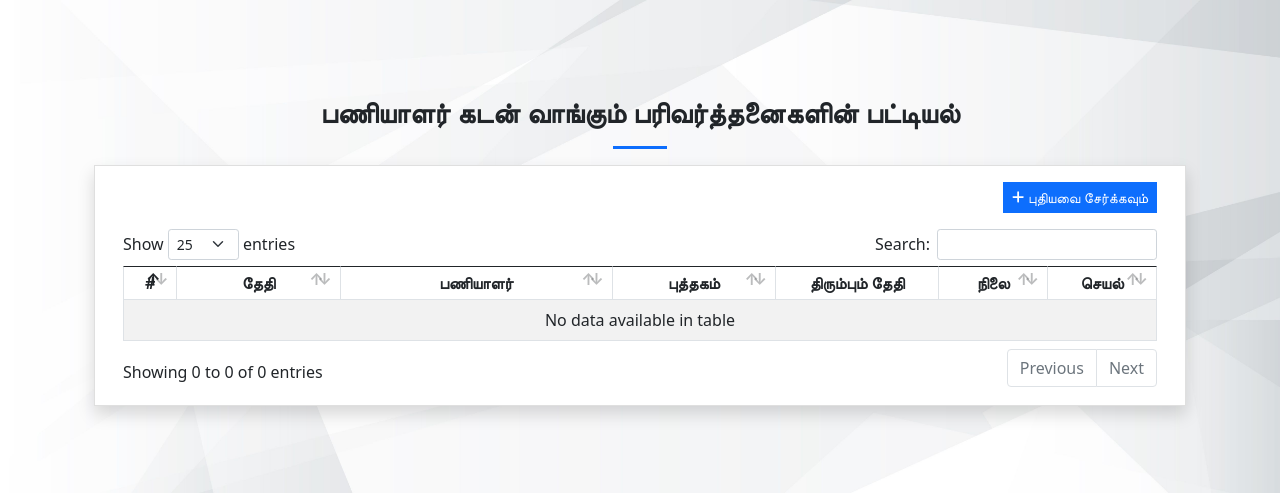
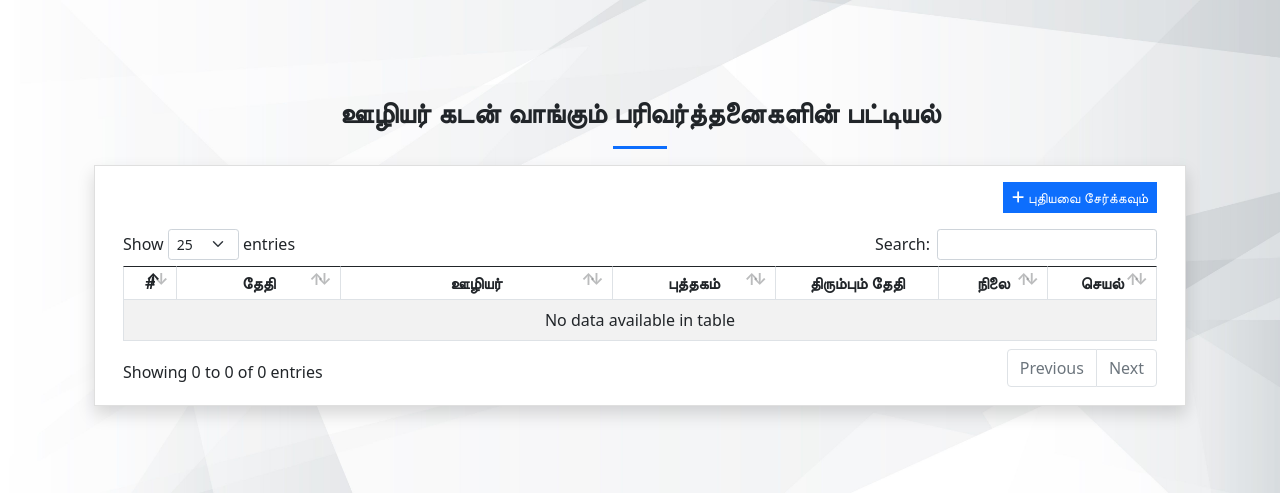
Before and after one commit to dhilipmpms/Library_management_system, a Django app: template lmsApp/templates/staff_borrows.html in a window 1280 px wide. Shown: the top 493 px of the page. Run offline with Django 4.2, Linux system fonts and the light colour scheme; the template is opened without the code that fills it, so the values that code supplies are empty; some libraries are stand-ins or nearby versions.

Commit message:
changed to tamil

```diff
--- a/lmsApp/templates/borrows.html
+++ b/lmsApp/templates/borrows.html
@@ -58,7 +58,7 @@
                                 <td class="text-center">
                                     <div class="dropdown">
                                         <button class="btn btn-light btn-sm rounded-0 border dropdown-toggle" type="button" id="abtn{{borrow.pk}}" data-bs-toggle="dropdown" aria-expanded="false">
-                                          Action
+                                            செயல்
                                         </button>
                                         <ul class="dropdown-menu" aria-labelledby="abtn{{borrow.pk}}">
                                             <li><a class="dropdown-item view-data" href="javascript:void(0)" data-url="{% url 'view-borrow-pk' borrow.pk %}"><i class="fa fa-eye text-dark"></i> பார்</a></li>
--- a/lmsApp/templates/staff_borrows.html
+++ b/lmsApp/templates/staff_borrows.html
@@ -3,7 +3,7 @@
 {% block pageContent %}
 <section class="py-4">
     <div class="container">
-        <h3 class="fw-bolder text-center">பணியாளர் கடன் வாங்கும் பரிவர்த்தனைகளின் பட்டியல்</h3>
+        <h3 class="fw-bolder text-center">ஊழியர் கடன் வாங்கும் பரிவர்த்தனைகளின் பட்டியல்</h3>
         <center>
             <hr class="bg-primary opacity-100" style="height:3px" width="5%">
         </center>
@@ -27,7 +27,7 @@
                             <tr>
                                 <th class="text-center">#</th>
                                 <th class="text-center">தேதி</th>
-                                <th class="text-center">பணியாளர்</th>
+                                <th class="text-center">ஊழியர்</th>
                                 <th class="text-center">புத்தகம்</th>
                                 <th class="text-center">திரும்பும் தேதி</th>
                                 <th class="text-center">நிலை</th>
@@ -62,7 +62,7 @@
                                 <td class="text-center">
                                     <div class="dropdown">
                                         <button class="btn btn-light btn-sm rounded-0 border dropdown-toggle" type="button" id="abtn{{borrow.pk}}" data-bs-toggle="dropdown" aria-expanded="false">
-                                          Action
+                                            செயல்
                                         </button>
                                         <ul class="dropdown-menu" aria-labelledby="abtn{{borrow.pk}}">
                                             <li><a class="dropdown-item view-data" href="javascript:void(0)" data-url="{% url 'view-staff-borrow-pk' borrow.pk %}"><i class="fa fa-eye text-dark"></i> பார்</a></li>
--- a/lmsApp/templates/view_staff_borrow.html
+++ b/lmsApp/templates/view_staff_borrow.html
@@ -14,7 +14,7 @@
         <div class="row mx-0">
             <div class="col-4 m-0 border bg-gradient bg-primary fw-bold text-light">பெயர்</div>
             <div class="col-8 m-0 border">{{ borrow.staffs.name }}</div>
-            <div class="col-4 m-0 border bg-gradient bg-primary fw-bold text-light">கல்வி நிலை</div>
+            <div class="col-4 m-0 border bg-gradient bg-primary fw-bold text-light">பணி நிலை</div>
             <div class="col-8 m-0 border">{{ borrow.staffs.education_level }}</div>
             <div class="col-4 m-0 border bg-gradient bg-primary fw-bold text-light">தொடர்பு</div>
             <div class="col-8 m-0 border">{{ borrow.staffs.contact }}</div>
```
Also changed, not shown: lmsApp/templates/manage_staff_borrow.html (+7 -7 lines).
